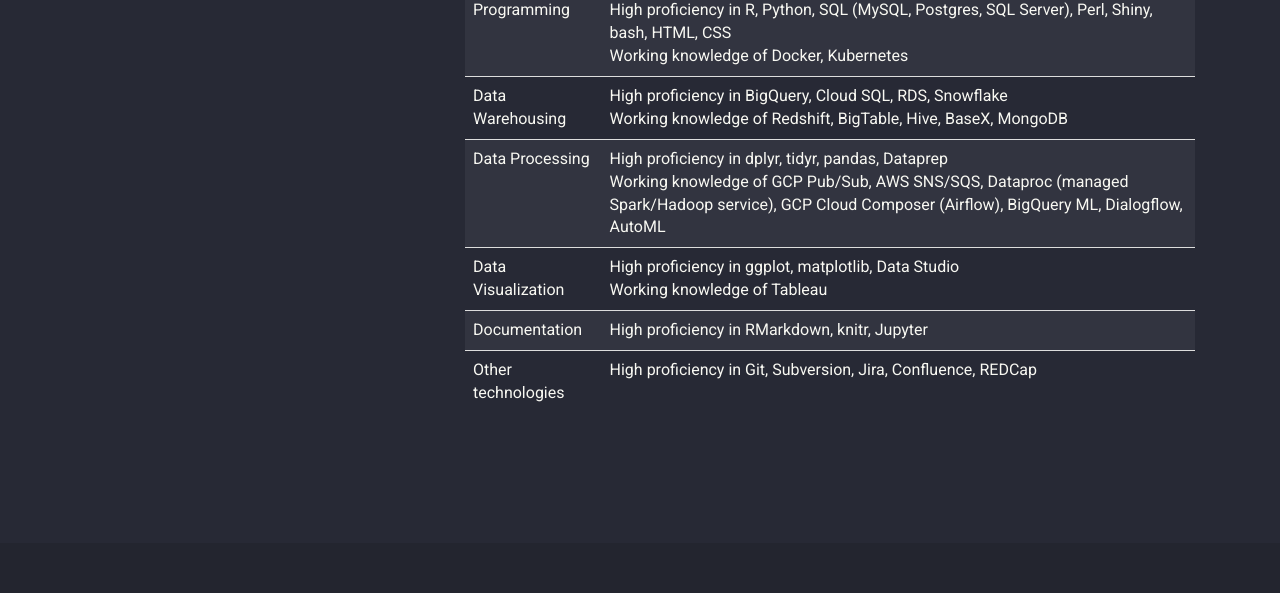
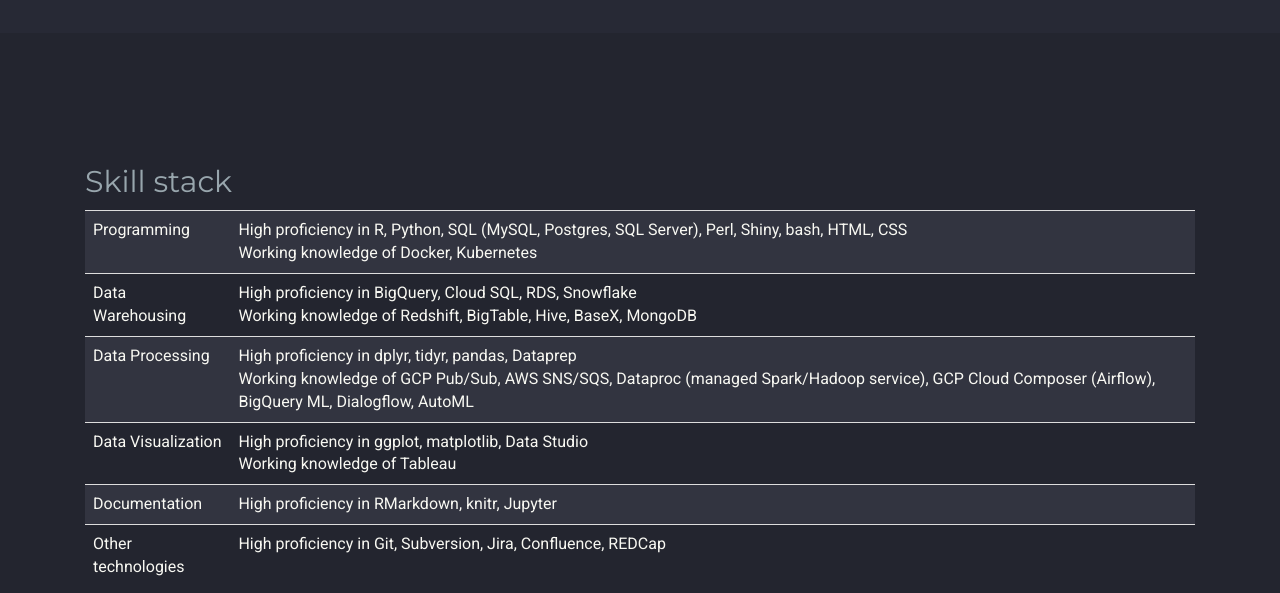
Before and after one commit to gnawhnehpets/gnawhnehpets.github.io, a plain HTML site: page index.html in a window 1280 px wide. Shown: the part 707-1300 px from the top of the page. Drawn offline with nearby package versions, Linux system fonts and the light colour scheme; some packages are replaced by stand-ins of ours; no server answers; some icons are missing.

Commit message:
updated homepage

```diff
--- a/index.html
+++ b/index.html
@@ -206,8 +206,15 @@
               </ul>
             </div>
           </div>
+		</div>
+      </div>
+    </div>
+  </section>
+
+	<section id="skills" class="home-section wg-skills">
+		<div class="container">
 			<div class="row">
-            <div class="col-md-12">
+				<div class="col-12 col-lg-12" itemprop="description">
 				  <h2>Skill stack</h2>
 				  <table>
 					<tr>
@@ -229,8 +236,6 @@
 						<td>Other technologies</td><td>High proficiency in Git, Subversion, Jira, Confluence, REDCap</td>
 					</tr>
 				  </table>
-            </div>
-          </div>
 				</div>
 			</div>
 		</div>
```
Lines whose indentation alone changed are shown as unchanged.
